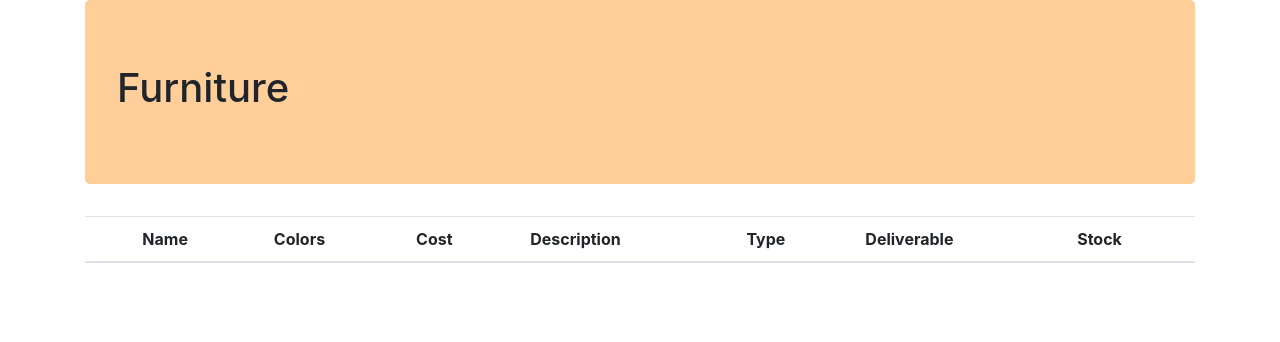
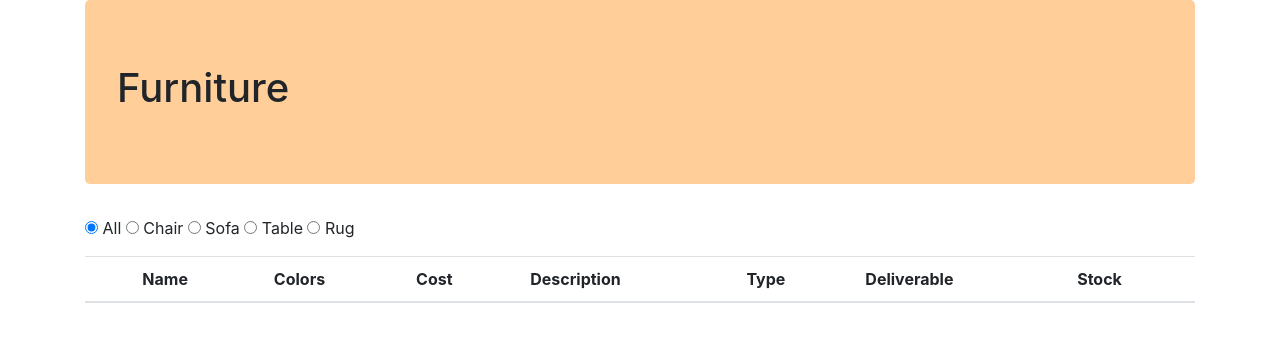
Before and after one commit to owysocky/Furniture, a website built with webpack: page src/index.html in a window 1280 px wide. Built offline with nearby package versions, Linux system fonts and the light colour scheme; no server answers.

Commit message:
add filters

```diff
--- a/src/index.html
+++ b/src/index.html
@@ -7,6 +7,19 @@
       <div class="jumbotron">
         <h1>Furniture</h1>
       </div>
+  <div id="radio">
+    <input type="radio" name="type" value="all" checked>
+    <label for="all">All</label>
+    <input type="radio" name="type" value="chair">
+    <label for="chair">Chair</label>
+    <input type="radio" name="type" value="sofa">
+    <label for="sofa">Sofa</label>
+    <input type="radio" name="type" value="table">
+    <label for="table">Table</label>
+    <input type="radio" name="type" value="rug">
+    <label for="rug">Rug</label>
+  </div>
+
 
 
       <h2 class="error"></h2>
--- a/src/main.js
+++ b/src/main.js
@@ -4,6 +4,10 @@ import 'bootstrap/dist/css/bootstrap.min.css';
 import './styles.css';
 
 $(document).ready(function() {
+
+  $('#radio').click(function() {
+
+    let pickedType = $("input:radio[name=type]:checked").val();
 
     $.get(`https://it771mq5n2.execute-api.us-west-2.amazonaws.com/production/furniture`).then(function(response)
     {
@@ -29,7 +33,11 @@ $(document).ready(function() {
 
 
       for (let i = 0; i < name.length; i++){
-      $('.list').append("<tr><td><img src='" + image[i]+ "'></td><td>" + name[i] + "</td><td width='10px'>" + colors[i] + "</td><td>" + cost[i] + "</td><td>" + description[i] + "</td><td>" + type[i] + "</td><td>" + deliverable[i] + "</td><td>" + stock[i] + "</td></tr>");
+        if(type[i] === pickedType){
+          $('.list').prepend("<tr><td><img src='" + image[i]+ "'></td><td>" + name[i] + "</td><td>" + colors[i] + "</td><td>" + cost[i] + "</td><td>" + description[i] + "</td><td>" + type[i] + "</td><td>" + deliverable[i] + "</td><td>" + stock[i] + "</td></tr>");
+        } else if (pickedType === "all") {
+          $('.list').prepend("<tr><td><img src='" + image[i]+ "'></td><td>" + name[i] + "</td><td>" + colors[i] + "</td><td>" + cost[i] + "</td><td>" + description[i] + "</td><td>" + type[i] + "</td><td>" + deliverable[i] + "</td><td>" + stock[i] + "</td></tr>");
+        }
       }
     }).fail(function(error)
     {
@@ -38,3 +46,5 @@ $(document).ready(function() {
     });
 
   });
+
+});
```
Lines whose indentation alone changed are shown as unchanged.
